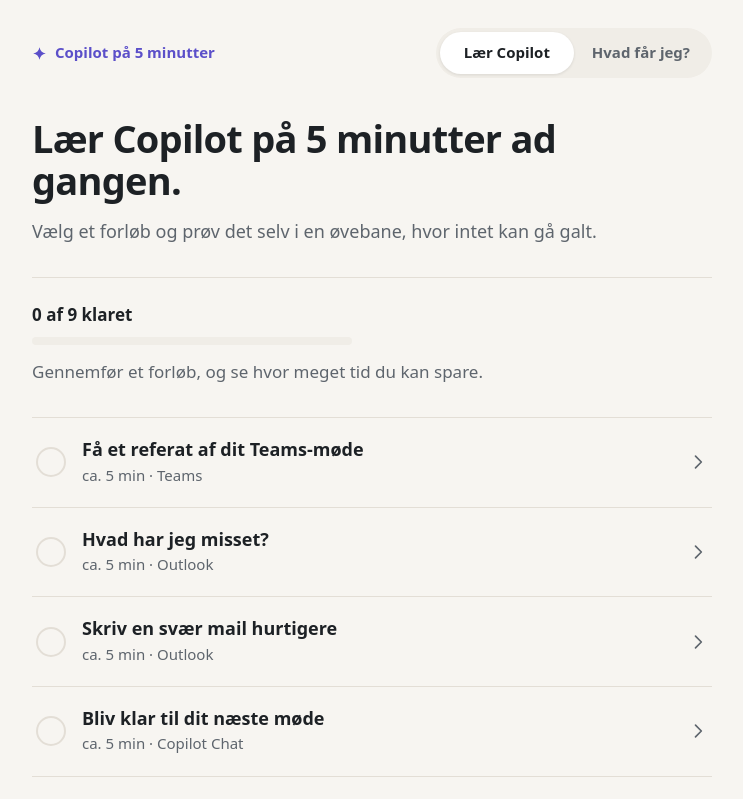
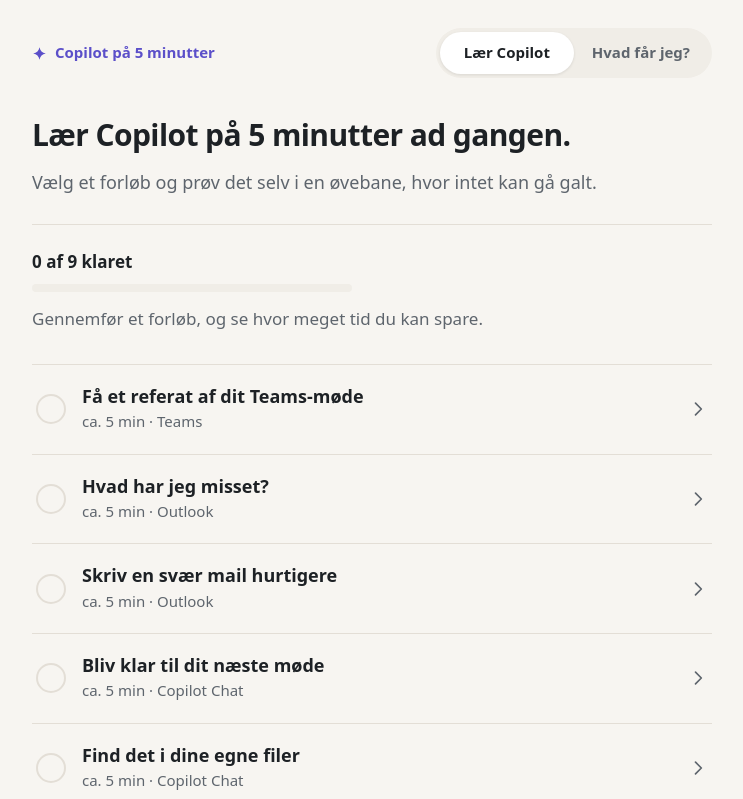
Before and after one commit to kimhoyberg/andenpilot, a plain HTML site: page index.html in a window 1280 px wide. Shown: the top 799 px of the page, without its empty margins (268-1011 px from the left). Drawn offline with Linux system fonts and the light colour scheme.

Commit message:
Samme overskrift på begge faner: forsiden på én linje
Co-Authored-By: Claude Opus 5.5 <noreply@anthropic.com>
Claude-Session: https://claude.ai/code/session_01Ejrc2PNQYsogA4AJSszFru

```diff
--- a/css/style.css
+++ b/css/style.css
@@ -100,7 +100,7 @@ code { font-family: ui-monospace, SFMono-Regular, Menlo, Consolas, monospace; fo
 
 /* ---------- Forside ---------- */
 
-.forside-top { padding: 40px 0 32px; }
+.forside-top { padding: 40px 0 28px; display: grid; gap: 16px; }
 
 .maerkevare {
   display: inline-flex; align-items: center; gap: 8px;
@@ -109,11 +109,6 @@ code { font-family: ui-monospace, SFMono-Regular, Menlo, Consolas, monospace; fo
 
 /* ---------- Faner ---------- */
 
-@media (min-width: 760px) {
-  .forside-top .forside-titel, .forside-top .forside-tekst { max-width: none; }
-  .forside-top .forside-titel { font-size: 38px; }
-  .info-top .info-overskrift { font-size: 30px; }
-}
 
 .faner-top {
   display: flex; flex-wrap: wrap; align-items: center; justify-content: space-between;
@@ -134,15 +129,13 @@ code { font-family: ui-monospace, SFMono-Regular, Menlo, Consolas, monospace; fo
 .fane:hover { color: var(--blaek); }
 .fane.aktiv { background: var(--flade); color: var(--blaek); box-shadow: 0 1px 3px rgba(20, 20, 20, .1); }
 
-.forside-titel {
-  font-size: clamp(32px, 8vw, 46px);
-  line-height: 1.1;
-  letter-spacing: -0.02em;
-  font-weight: 700;
-  max-width: 14ch;
+/* Samme overskrift på begge faner, så intet hopper, når man skifter */
+.forside-titel, .info-overskrift {
+  font-size: 30px; line-height: 1.15; letter-spacing: -0.02em;
+  font-weight: 700; text-wrap: balance;
 }
 
-.forside-tekst { margin-top: 16px; color: var(--daempet); font-size: 18px; max-width: 34ch; }
+.forside-tekst { color: var(--daempet); font-size: 18px; }
 
 .status {
   display: grid; gap: 14px;
@@ -198,10 +191,6 @@ code { font-family: ui-monospace, SFMono-Regular, Menlo, Consolas, monospace; fo
 /* Samme smalle bredde som forsidens liste: én kolonne, også på store skærme. */
 
 .info-top { padding: 40px 0 28px; display: grid; gap: 16px; }
-.info-overskrift {
-  font-size: clamp(30px, 7vw, 40px); line-height: 1.15; letter-spacing: -0.02em;
-  font-weight: 700; text-wrap: balance;
-}
 .info-fremhaevet { color: var(--ai); }
 .info-tekst { color: var(--daempet); font-size: 18px; }
 
```
